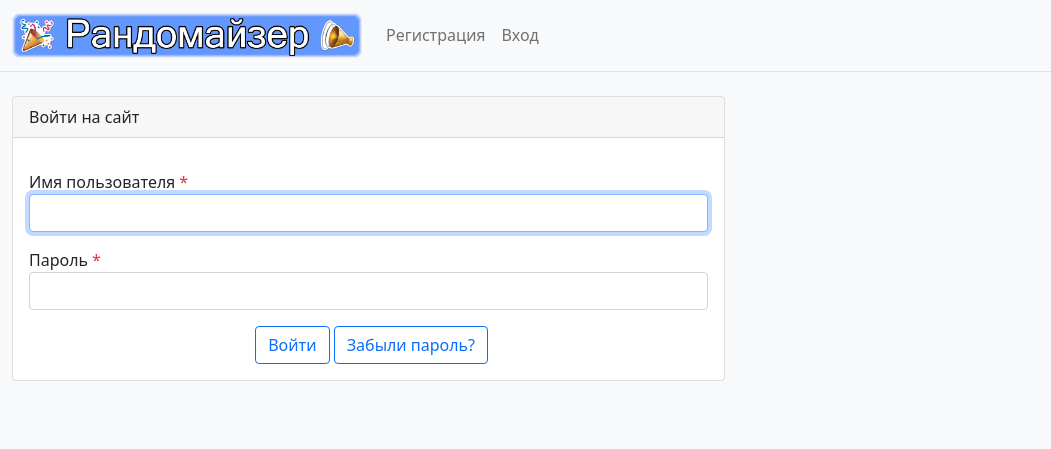
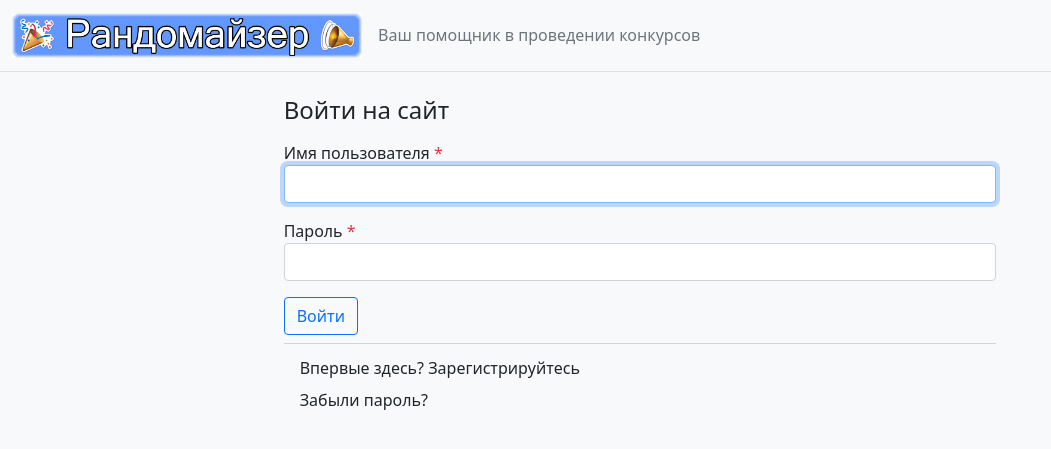
Before and after one commit to twsomt/randomizer, a Django app: page /auth/login/ in a window 1280 px wide. Shown: the top 449 px of the page, without its empty margins (0-1051 px from the left). Run offline with Django 3.2, Linux system fonts and the light colour scheme.

Commit message:
Update login page

```diff
--- a/randomizer/templates/includes/header.html
+++ b/randomizer/templates/includes/header.html
@@ -9,6 +9,7 @@
     </button>
     <div class="collapse navbar-collapse" id="navbarSupportedContent">
       <ul class="navbar-nav me-auto mb-2 mb-lg-0">
+        {% block navbar %}
         <!-- <li class="nav-item">
             <a class="nav-link active" aria-current="page" href="{% url 'generator:index' %}">Главная</a>
           </li> -->
@@ -36,13 +37,11 @@
         </li>
         {% endif %}
         {% if not request.user.is_authenticated %}
-        <li class="nav-item">
-          <a class="nav-link" href="{% url 'users:signup' %}">Регистрация</a>
-        </li>
-        <li class="nav-item">
-          <a class="nav-link" href="{% url 'users:login' %}">Вход</a>
+        <li class="text-secondary" style="">
+          Ваш помощник в проведении конкурсов
         </li>
         {% endif %}
+        {% endblock %}
       </ul>
     </div>
   </div>
--- a/randomizer/users/templates/users/login.html
+++ b/randomizer/users/templates/users/login.html
@@ -2,13 +2,8 @@
 {% block title %}Войти{% endblock %}
 {% block content %}
 {% load user_filters %}
-  <div class="row justify-content-left">
+<div class="row justify-content-center">
   <div class="col-md-7 p-4">
-      <div class="card">
-        <div class="card-header">
-          Войти на сайт
-        </div>
-        <div class="card-body">
     {% if form.errors %}
     {% for field in form %}
     {% for error in field.errors %}
@@ -24,21 +19,15 @@
     {% endfor %}
     {% endif %}
 
-          <form method="post"
-            {% if action_url %}
-              action="{% url action_url %}"
-            {% endif %}
-          >
+
+    <h4>Войти на сайт</h4>
+    <div class="form-group">
+      <form method="post" {% if action_url %} action="{% url action_url %}" {% endif %}>
         {% csrf_token %}
 
         {% for field in form %}
-            <div class="form-group row my-3"
-              {% if field.field.required %}
-                aria-required="true"
-              {% else %}
-                aria-required="false"
-              {% endif %}
-            >
+        <div class="form-group row my-3" {% if field.field.required %} aria-required="true" {% else %}
+          aria-required="false" {% endif %}>
           <label for="{{ field.id_for_label }}">
             {{ field.label }}
             {% if field.field.required %}
@@ -55,17 +44,15 @@
           </div>
         </div>
         {% endfor %}
-          <div class="col-md-6 offset-md-4">
         <button type="submit" class="btn btn-outline-primary">
+
           Войти
         </button>
-            <a href="{% url 'users:password_reset_form' %}" class="btn btn-outline-primary">
-              Забыли пароль?
-            </a>
+      </form>
+      <div class="dropdown-divider"></div>
+
+      <a class="dropdown-item" href="#">Впервые здесь? Зарегистрируйтесь</a>
+      <a class="dropdown-item" href="{% url 'users:password_reset_form' %}">Забыли пароль?</a>
     </div>
-          </form>
-        </div> <!-- card body -->
-      </div> <!-- card -->
-    </div> <!-- col -->
-</div> <!-- row -->
+  </div>
   {% endblock %}
```
Lines whose indentation alone changed are shown as unchanged.
